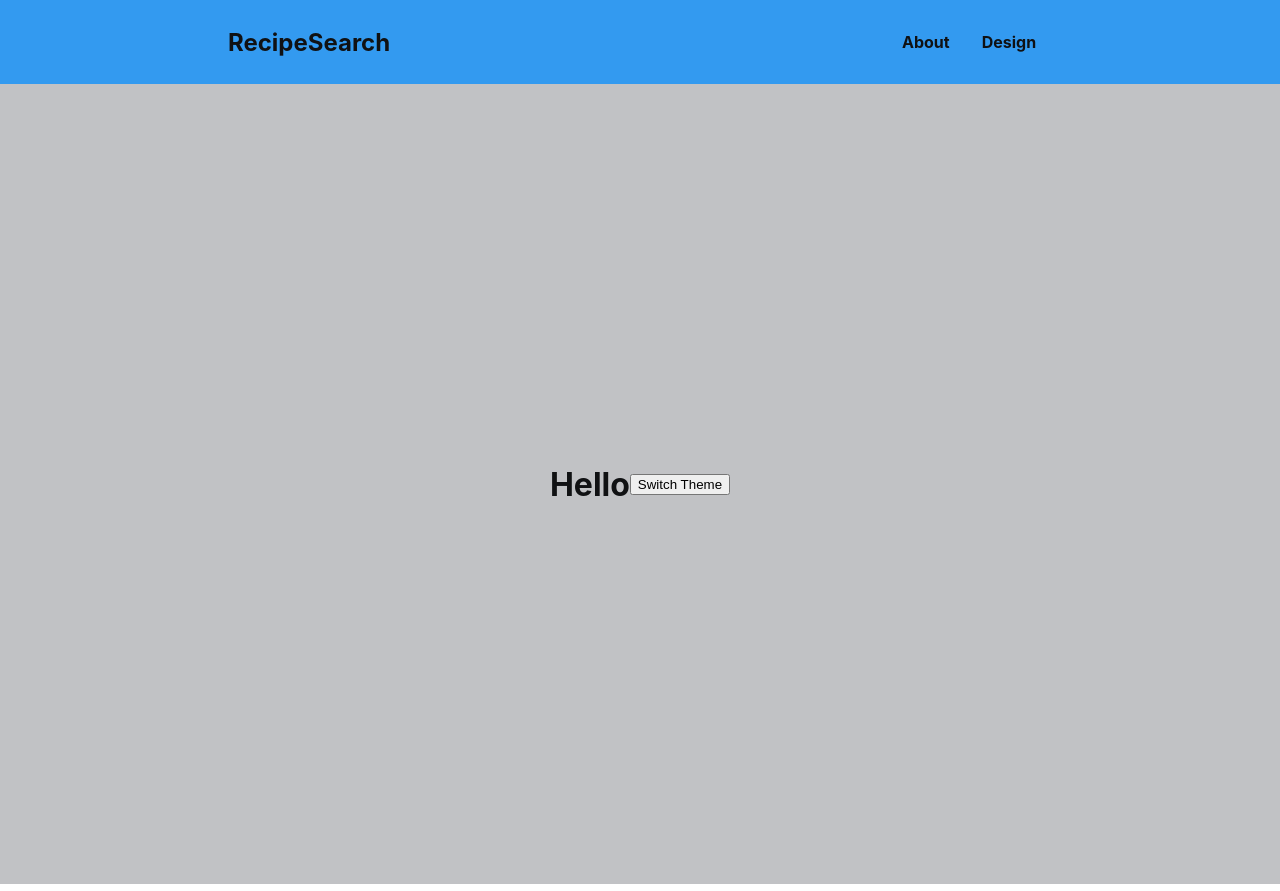
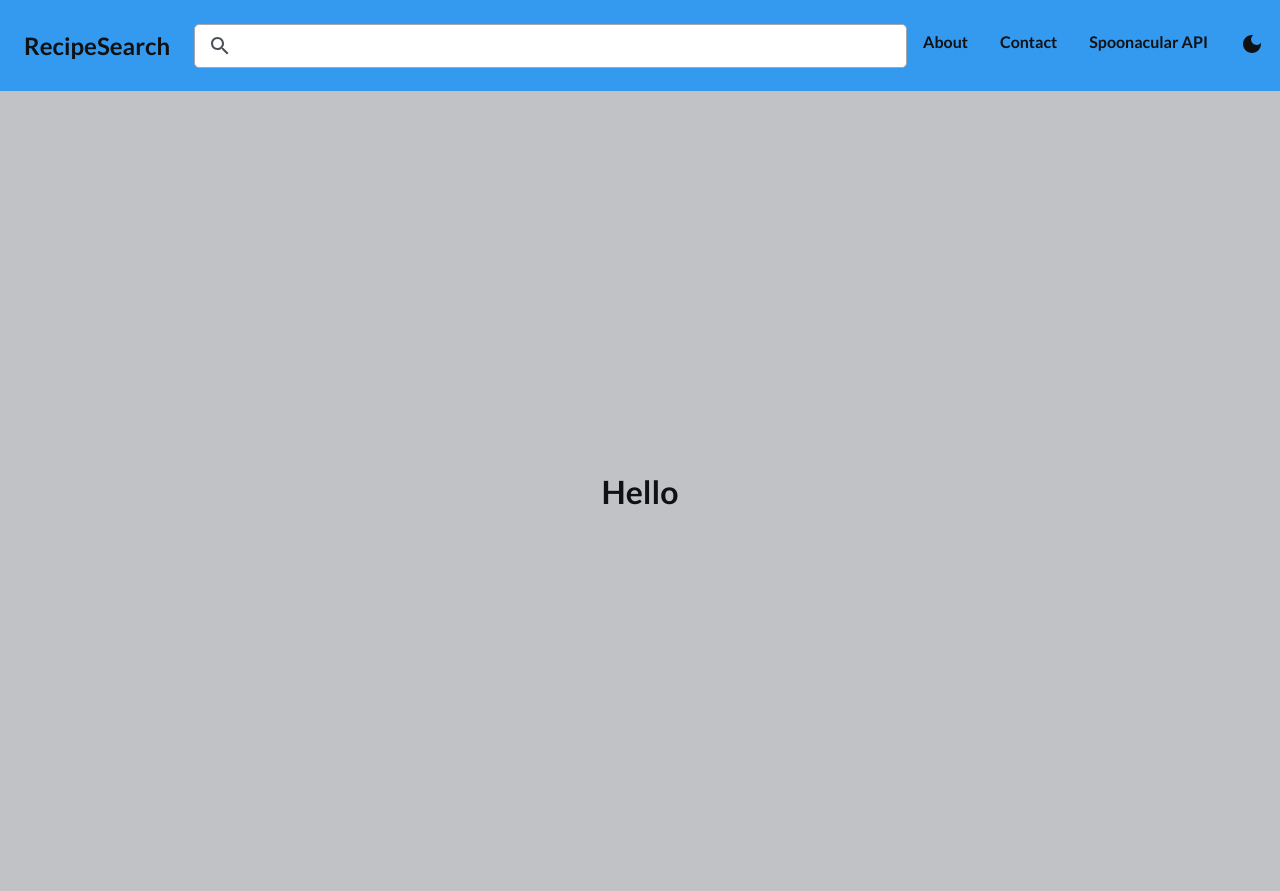
Before and after one commit to MarsVolta4366/recipe-search-reducer, a React (Create React App) app: page / in a window 1280 px wide. Built offline with nearby package versions, Linux system fonts and the light colour scheme.

Commit message:
Added google fonts, made dark mode button an icon button in Navbar, styled search input

```diff
--- a/package.json
+++ b/package.json
@@ -3,6 +3,10 @@
   "version": "0.1.0",
   "private": true,
   "dependencies": {
+    "@emotion/react": "^11.9.0",
+    "@emotion/styled": "^11.8.1",
+    "@mui/icons-material": "^5.8.0",
+    "@mui/material": "^5.8.0",
     "@testing-library/jest-dom": "^5.16.4",
     "@testing-library/react": "^13.2.0",
     "@testing-library/user-event": "^13.5.0",
--- a/public/index.html
+++ b/public/index.html
@@ -1,14 +1,12 @@
 <!DOCTYPE html>
 <html lang="en">
+
 <head>
   <meta charset="utf-8" />
   <link rel="icon" href="%PUBLIC_URL%/favicon.ico" />
   <meta name="viewport" content="width=device-width, initial-scale=1" />
   <meta name="theme-color" content="#000000" />
-    <meta
-      name="description"
-      content="Web site created using create-react-app"
-    />
+  <meta name="description" content="Web site created using create-react-app" />
   <link rel="apple-touch-icon" href="%PUBLIC_URL%/logo192.png" />
   <!--
       manifest.json provides metadata used when your web app is installed on a
@@ -24,8 +22,14 @@
       work correctly both with client-side routing and a non-root public URL.
       Learn how to configure a non-root public URL by running `npm run build`.
     -->
+
+  <!-- Google Fonts -->
+  <link rel="preconnect" href="https://fonts.googleapis.com">
+  <link rel="preconnect" href="https://fonts.gstatic.com" crossorigin>
+  <link href="https://fonts.googleapis.com/css2?family=Lato:wght@300;400;700&display=swap" rel="stylesheet">
   <title>React App</title>
 </head>
+
 <body>
   <noscript>You need to enable JavaScript to run this app.</noscript>
   <div id="root"></div>
@@ -40,4 +44,5 @@
       To create a production bundle, use `npm run build` or `yarn build`.
     -->
 </body>
+
 </html>
--- a/src/App.js
+++ b/src/App.js
@@ -5,14 +5,13 @@ import "./scss/_main.scss"
 
 function App() {
 
-  const { theme, setTheme } = useContext(ThemeContext)
+  const { theme } = useContext(ThemeContext)
 
   return (
     <div className={theme}>
       <Navbar />
       <div className="background flex">
         <h1 className="text">Hello</h1>
-        <button onClick={() => setTheme(theme === "light" ? "dark" : "light")}>Switch Theme</button>
       </div>
     </div>
   )
--- a/src/components/Navbar.js
+++ b/src/components/Navbar.js
@@ -1,17 +1,30 @@
+import { DarkMode, Search } from "@mui/icons-material"
+import { Input, InputAdornment } from "@mui/material"
 import { useContext } from "react"
 import { ThemeContext } from "../context/ThemeContext"
 import styles from "./navbar.module.scss"
 
 const Navbar = () => {
 
-    const { theme } = useContext(ThemeContext)
+    const { theme, setTheme } = useContext(ThemeContext)
 
     return (
         <nav className={`${styles.nav} ${styles[theme]}`}>
             <h1 className="text">RecipeSearch</h1>
+            <Input
+                className={`${styles.searchInput} ${styles[theme]}`}
+                disableUnderline={true}
+                startAdornment={
+                    <InputAdornment position="end">
+                        <Search className={`${styles.searchIcon} ${styles[theme]}`} />
+                    </InputAdornment>
+                }
+            />
             <ul className="text">
                 <li>About</li>
-                <li>Design</li>
+                <li>Contact</li>
+                <li>Spoonacular API</li>
+                <li><DarkMode onClick={() => setTheme(theme === "light" ? "dark" : "light")} /></li>
             </ul>
         </nav>
     )
--- a/src/components/navbar.module.scss
+++ b/src/components/navbar.module.scss
@@ -3,11 +3,13 @@
 .nav {
     display: flex;
     flex-direction: row;
-    justify-content: space-around;
+    justify-content: space-between;
     align-items: center;
 
     h1 {
         color: $dark-000;
+        margin: 1em;
+        font-size: 24px;
     }
 
     ul {
@@ -18,9 +20,50 @@
         font-weight: bold;
         cursor: pointer;
         color: $dark-000;
+        padding: 0;
 
         li {
             margin: 1em;
+            white-space: nowrap;
+            font-size: 16px;
+        }
+    }
+
+    .searchInput {
+        width: 100%;
+        border-radius: 5px;
+        padding: 5px;
+        border: 1px solid $dark-100  !important;
+    }
+
+    .light.searchInput {
+        background-color: white;
+    }
+
+    .dark.searchInput {
+        background-color: $gray-900;
+        color: white;
+    }
+
+    .light.searchIcon {
+        color: $gray-700;
+        margin-right: 5px;
+        background-color: white;
+        cursor: pointer;
+
+        &:hover {
+            color: $dark-900;
+        }
+    }
+
+    .dark.searchIcon {
+        color: $gray-600;
+        margin-right: 5px;
+        background-color: $gray-900;
+        cursor: pointer;
+
+        &:hover {
+            color: white;
         }
     }
 }
--- a/src/scss/abstracts/_colors.scss
+++ b/src/scss/abstracts/_colors.scss
@@ -1,10 +1,15 @@
 // Used this video: https://www.youtube.com/watch?v=ys4YZr43BdY
+// Colors: https://mantine.dev/theming/extend-theme/#default-colors
 $dark-000: #C1C2C5;
 $dark-100: #A6A7AB;
 $dark-600: #25262B;
 $dark-700: #1A1B1E;
 $dark-900: #101113;
 
+$gray-600: #868E96;
+$gray-700: #495057;
+$gray-900: #212529;
+
 $background-light: $dark-000;
 $background-dark: $dark-700;
 $primary: #339AF0;
--- a/src/scss/base/_reset.scss
+++ b/src/scss/base/_reset.scss
@@ -3,6 +3,10 @@
 body {
     padding: 0;
     margin: 0;
+}
+
+* {
+    font-family: 'Lato', sans-serif;
 }
 
 .light {
@@ -17,7 +21,7 @@ body {
 
 .dark {
     .text {
-        color: $dark-000;
+        color: white;
     }
 
     .background {
```
Also changed, not shown: 1 other file (tests, documents, lock files or other folders). Lines whose indentation alone changed are shown as unchanged.
